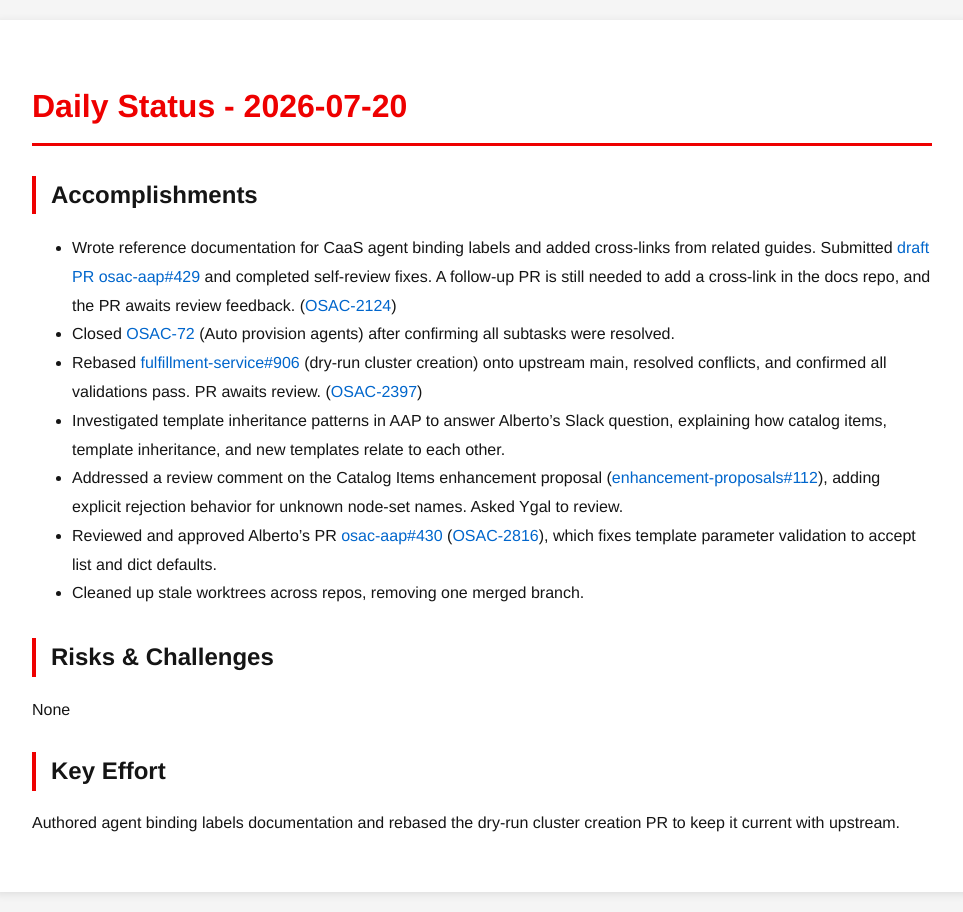
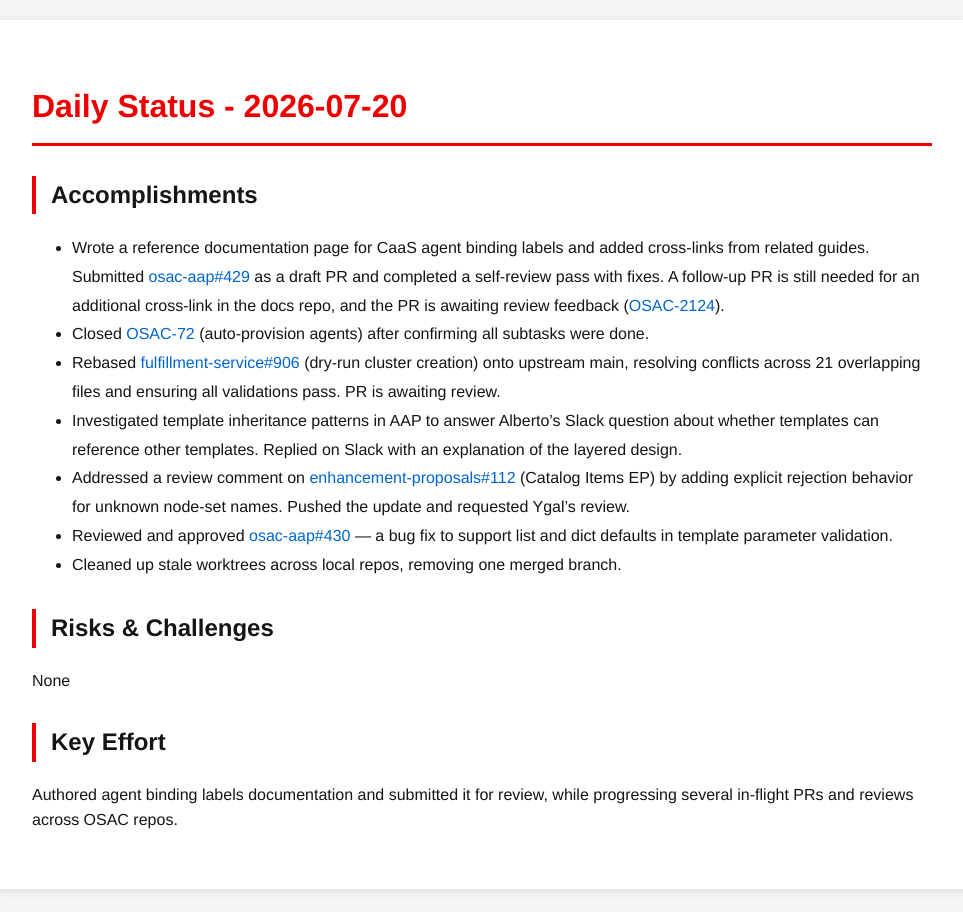
Before and after one commit to tzvatot/daily-status, a Jekyll site: the page built from 2026-07-20.md, in a window 1280 px wide. Shown: the whole page, without its empty margins (158-1121 px from the left). Built offline with Jekyll 4.4.1, drawn with Linux system fonts in a browser that asks for light colours.

Commit message:
Daily status update - 2026-07-20

```diff
--- a/2026-07-20.md
+++ b/2026-07-20.md
@@ -7,16 +7,16 @@
 # Daily Status - 2026-07-20
 
 ## Accomplishments
-- Wrote reference documentation for CaaS agent binding labels and added cross-links from related guides. Submitted [draft PR osac-aap#429](https://github.com/osac-project/osac-aap/pull/429) and completed self-review fixes. A follow-up PR is still needed to add a cross-link in the docs repo, and the PR awaits review feedback. ([OSAC-2124](https://redhat.atlassian.net/browse/OSAC-2124))
-- Closed [OSAC-72](https://redhat.atlassian.net/browse/OSAC-72) (Auto provision agents) after confirming all subtasks were resolved.
-- Rebased [fulfillment-service#906](https://github.com/osac-project/fulfillment-service/pull/906) (dry-run cluster creation) onto upstream main, resolved conflicts, and confirmed all validations pass. PR awaits review. ([OSAC-2397](https://redhat.atlassian.net/browse/OSAC-2397))
-- Investigated template inheritance patterns in AAP to answer Alberto's Slack question, explaining how catalog items, template inheritance, and new templates relate to each other.
-- Addressed a review comment on the Catalog Items enhancement proposal ([enhancement-proposals#112](https://github.com/osac-project/enhancement-proposals/pull/112)), adding explicit rejection behavior for unknown node-set names. Asked Ygal to review.
-- Reviewed and approved Alberto's PR [osac-aap#430](https://github.com/osac-project/osac-aap/pull/430) ([OSAC-2816](https://redhat.atlassian.net/browse/OSAC-2816)), which fixes template parameter validation to accept list and dict defaults.
-- Cleaned up stale worktrees across repos, removing one merged branch.
+- Wrote a reference documentation page for CaaS agent binding labels and added cross-links from related guides. Submitted [osac-aap#429](https://github.com/osac-project/osac-aap/pull/429) as a draft PR and completed a self-review pass with fixes. A follow-up PR is still needed for an additional cross-link in the docs repo, and the PR is awaiting review feedback ([OSAC-2124](https://redhat.atlassian.net/browse/OSAC-2124)).
+- Closed [OSAC-72](https://redhat.atlassian.net/browse/OSAC-72) (auto-provision agents) after confirming all subtasks were done.
+- Rebased [fulfillment-service#906](https://github.com/osac-project/fulfillment-service/pull/906) (dry-run cluster creation) onto upstream main, resolving conflicts across 21 overlapping files and ensuring all validations pass. PR is awaiting review.
+- Investigated template inheritance patterns in AAP to answer Alberto's Slack question about whether templates can reference other templates. Replied on Slack with an explanation of the layered design.
+- Addressed a review comment on [enhancement-proposals#112](https://github.com/osac-project/enhancement-proposals/pull/112) (Catalog Items EP) by adding explicit rejection behavior for unknown node-set names. Pushed the update and requested Ygal's review.
+- Reviewed and approved [osac-aap#430](https://github.com/osac-project/osac-aap/pull/430) — a bug fix to support list and dict defaults in template parameter validation.
+- Cleaned up stale worktrees across local repos, removing one merged branch.
 
 ## Risks & Challenges
 None
 
 ## Key Effort
-Authored agent binding labels documentation and rebased the dry-run cluster creation PR to keep it current with upstream.
+Authored agent binding labels documentation and submitted it for review, while progressing several in-flight PRs and reviews across OSAC repos.
```
